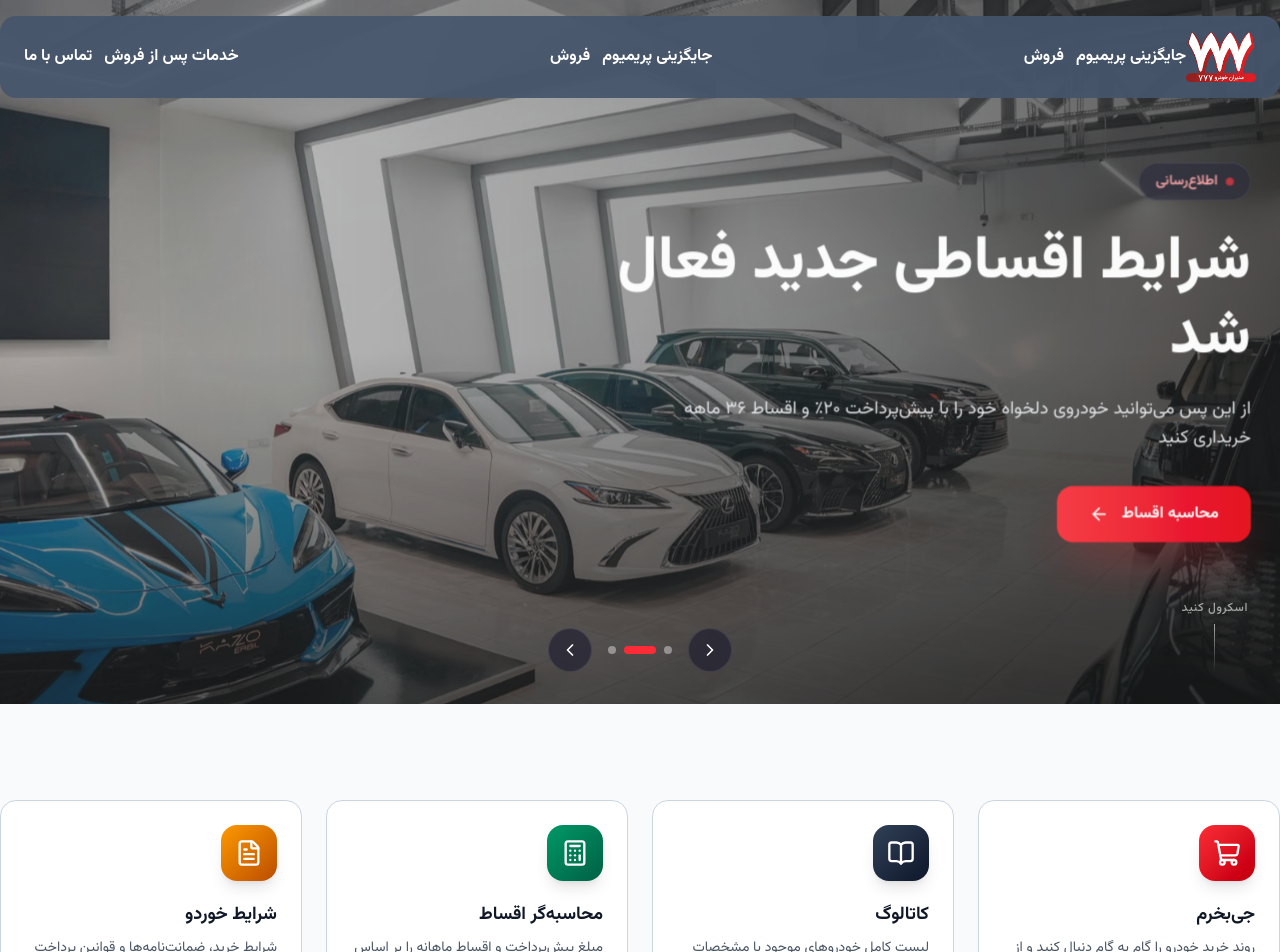
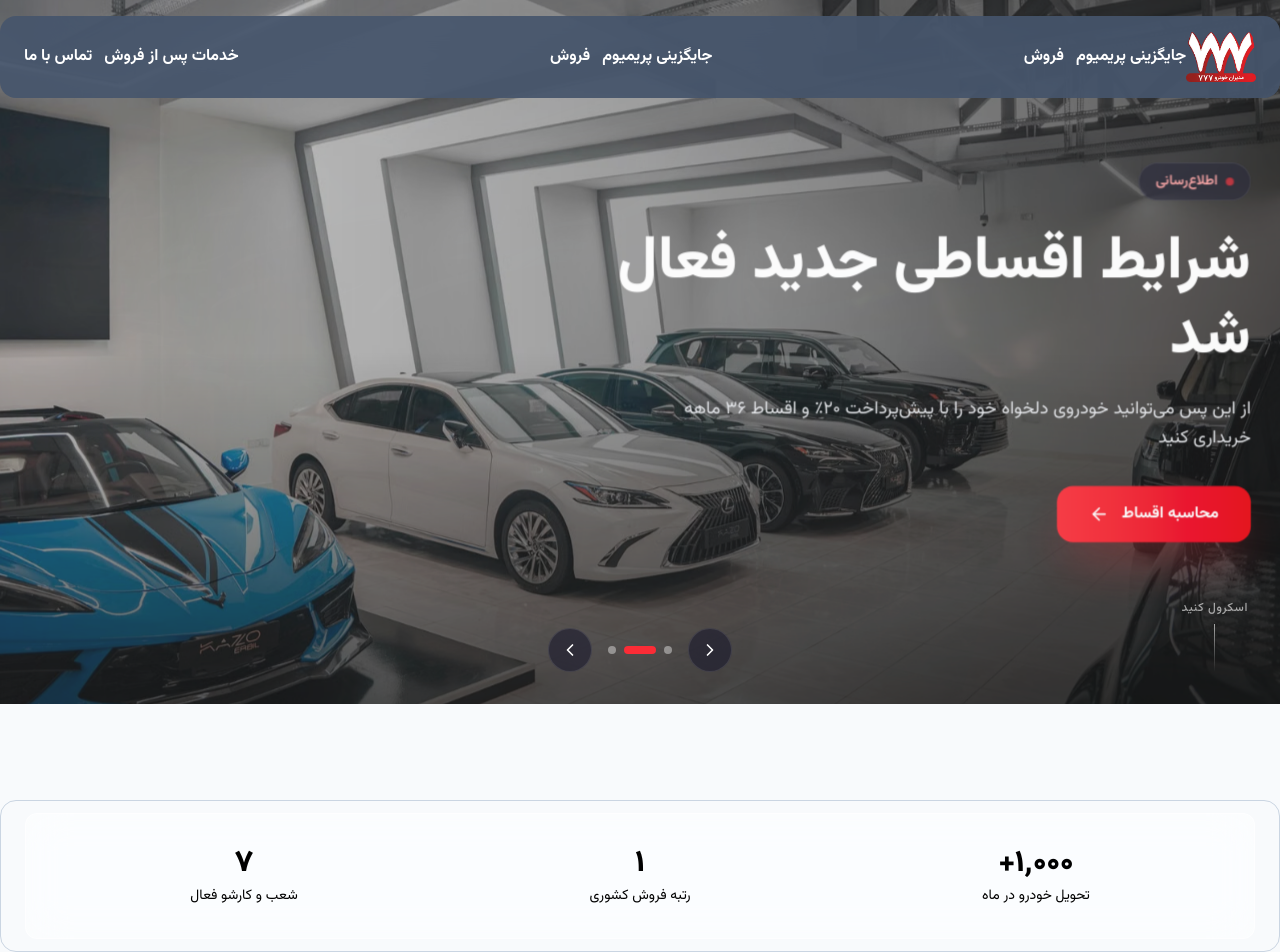
Before and after one commit to teksite/peoject-modirankhodro, a Next.js app: page / in a window 1280 px wide. Shown: the top 952 px of the page. Built offline with nearby package versions, Linux system fonts and the light colour scheme.

Commit message:
add counter section

```diff
--- /dev/null
+++ b/app/(home)/components/counter-section.tsx
@@ -0,0 +1,104 @@
+"use client";
+
+import { useEffect, useRef, useState } from "react";
+
+const stats = [
+    { start: 0, value: 1000, label: "تحویل خودرو در ماه", prefix: "+" },
+    { start: 0, value: 1, label: "رتبه فروش کشوری", prefix: "" },
+    { start: 0, value: 7, label: "شعب و کارشو فعال", prefix: "" },
+];
+
+function Counter({
+                     start,
+                     value,
+                     duration = 2000,
+                 }: {
+    start: number;
+    value: number;
+    duration?: number;
+}) {
+    const [count, setCount] = useState(start);
+    const ref = useRef<HTMLDivElement>(null);
+    const [started, setStarted] = useState(false);
+
+    useEffect(() => {
+        const element = ref.current;
+
+        if (!element) return;
+
+        const observer = new IntersectionObserver(
+            ([entry]) => {
+                if (entry.isIntersecting) {
+                    setStarted(true);
+                    observer.disconnect();
+                }
+            },
+            {
+                threshold: 0.3,
+            }
+        );
+
+        observer.observe(element);
+
+        return () => observer.disconnect();
+    }, []);
+
+    useEffect(() => {
+        if (!started) return;
+
+        let animationFrame: number;
+        const startTime = performance.now();
+
+        const animate = (currentTime: number) => {
+            const progress = Math.min(
+                (currentTime - startTime) / duration,
+                1
+            );
+
+            // easeOut
+            const easedProgress = 1 - Math.pow(1 - progress, 3);
+
+            const currentValue = Math.floor(
+                start + (value - start) * easedProgress
+            );
+
+            setCount(currentValue);
+
+            if (progress < 1) {
+                animationFrame = requestAnimationFrame(animate);
+            } else {
+                setCount(value);
+            }
+        };
+
+        animationFrame = requestAnimationFrame(animate);
+
+        return () => cancelAnimationFrame(animationFrame);
+    }, [started, start, value, duration]);
+
+    return <div ref={ref}>{count.toLocaleString("fa-IR")}</div>;
+}
+
+export default function CounterSection() {
+    return (
+        <section className="border border-slate-300 px-6 py-3 rounded-2xl">
+            <div className="glass grid grid-cols-3 gap-6 rounded-xl p-6 sm:p-8">
+                {stats.map((s) => (
+                    <div key={s.label} className="text-center">
+                        <p className="flex items-center justify-center text-2xl font-black sm:text-3xl">
+                            <Counter
+                                start={s.start}
+                                value={s.value}
+                            />
+                            {s.prefix}
+                        </p>
+
+                        <p className="mt-1 text-xs text-muted-foreground sm:text-sm">
+                            {s.label}
+                        </p>
+                    </div>
+                ))}
+            </div>
+        </section>
+    );
+}
--- a/app/(home)/page.tsx
+++ b/app/(home)/page.tsx
@@ -9,11 +9,16 @@ import Link from "next/link";
 import NewsSlider from "@/components/ui/news-slider";
 import {magazinesItems} from "@/mocks";
 import HeroSlider from "@/app/(home)/components/hero-section";
+import CounterSection from "@/app/(home)/components/counter-section";
 
 export default function homePage() {
     return (
         <main>
             <HeroSlider />
+
+            <Counter>
+                <CounterSection />
+            </Counter>
             <Counter>
                 <ServiceSection/>
             </Counter>
```
